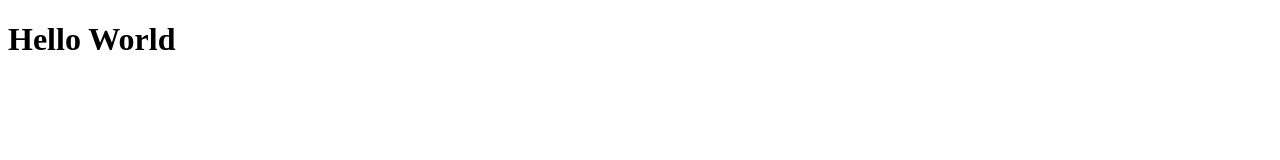
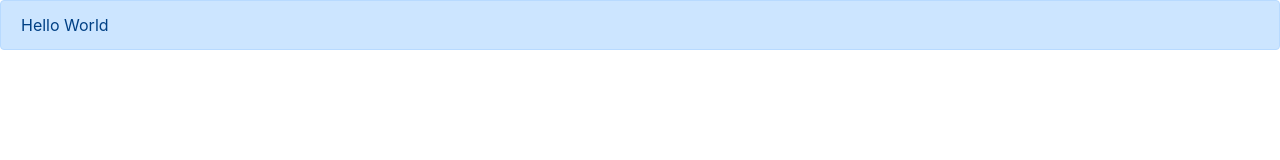
Before and after one commit to Mick3yO/Week3-assignment-, a website: page index.html in a window 1280 px wide. Drawn offline with nearby package versions, Linux system fonts and the light colour scheme.

Commit message:
added bootstrap

```diff
--- a/index.html
+++ b/index.html
@@ -4,9 +4,15 @@
     <meta charset="UTF-8">
     <meta name="viewport" content="width=device-width, initial-scale=1.0">
     <title>Document</title>
+    <link rel="stylesheet" href="node_modules/bootstrap/dist/css/bootstrap.css">
 </head>
-<h1>Hello World</h1>
 <body>
+    <div class="alert alert-primary" role="alert">
+     Hello World
+    </div>
 
+
+    <script src="node_modules/jquery/dist/jquery.js"></script>
+    <script src="node_modules/bootstrap/dist/js/bootstrap.bundle.js"></script>
 </body>
 </html>
```
Also changed, not shown: package.json (added, +15 -0 lines), 1 other file.
